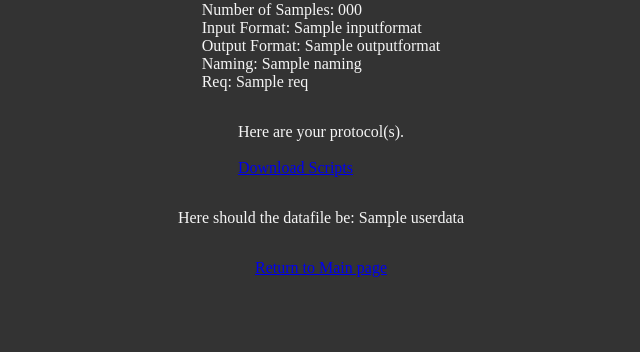
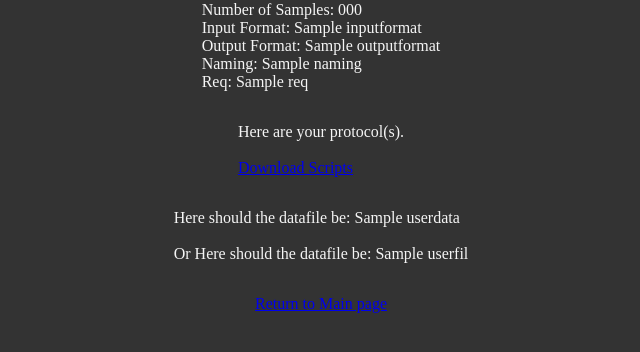
Before and after one commit to KU-JonasL/OT2_Website, a Flask app: template template/OT2transfer.html in a window 1280 px wide. Shown: the part 204-556 px from the top of the page, without its empty margins (319-959 px from the left). Run offline with Flask 3, Linux system fonts and the light colour scheme; the template is opened without the code that fills it: most values are stand-ins (such as "Sample title", 1, 10 or a date in 2020).

Commit message:
Add files via upload
Version 0.7.28. Update to myFile related items incl. request calling

```diff
--- a/server.py
+++ b/server.py
@@ -48,7 +48,8 @@ def get_OT2transfer():
         ## Looking for csv file contents.
         try:
             if request.files['myFile'] != "":
-                userdata = request.files['myFile']
+                userfil = request.files
+                userdata = request.files['myFile']['FileStorage']
                 #userdata.filename = secure_filename(userdata.filename)
                 #userdata = pd.read_csv(userfile,header=0)
                 #get_opentrons_script(protocol, user, samplenumber, inputformat, outputformat, userdata = userdata)
@@ -76,6 +77,7 @@ def get_OT2transfer():
                 outputformat = userinput['OutputFormat'],
                 userdata = userdata,
                 naming = naming,
+                userfil = userfil,
                 #get_opentrons_script = zip_scripts_url,
                 req = req)
 
--- a/template/OT2transfer.html
+++ b/template/OT2transfer.html
@@ -34,6 +34,9 @@
 
     <p>
         Here should the datafile be: {{userdata}}
+        <br><br>
+
+        Or Here should the datafile be: {{userfil}}
     </p>
 
     <a href="/index">Return to Main page</a>
```
